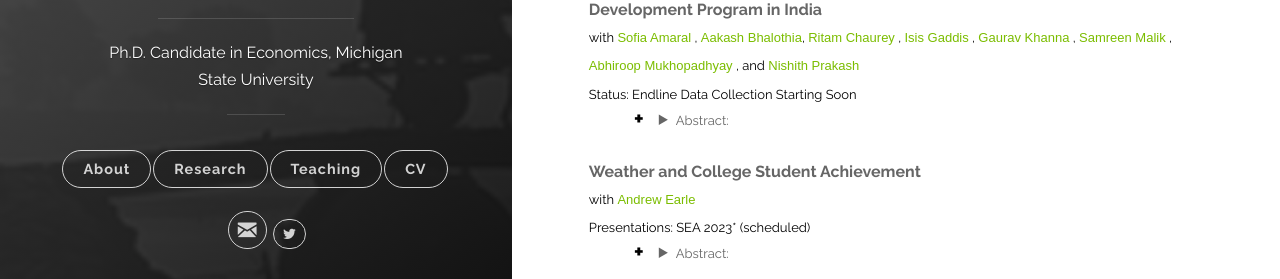
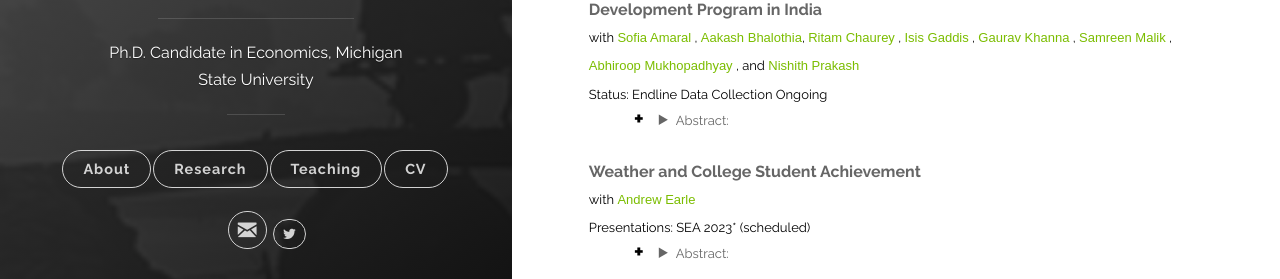
Before and after one commit to raghavrakesh/raghavrakesh.github.io, a Jekyll site: the page built from _posts/2018-06-13-research.markdown, in a window 1280 px wide and 1307 px high. Shown: the part 689-968 px from the top of the window. Built offline with Jekyll 4.4.1, drawn with Linux system fonts in a browser that asks for light colours.

Commit message:
Update 2018-06-13-research.markdown

```diff
--- a/_posts/2018-06-13-research.markdown
+++ b/_posts/2018-06-13-research.markdown
@@ -151,7 +151,7 @@ tags: [jekyll]
       </a>
     </font>
     <br>
-    <font size="2" style="color:#000000;">Status: Endline Data Collection Starting Soon</font>
+    <font size="2" style="color:#000000;">Status: Endline Data Collection Ongoing</font>
   </b>
 </p>
 
```
